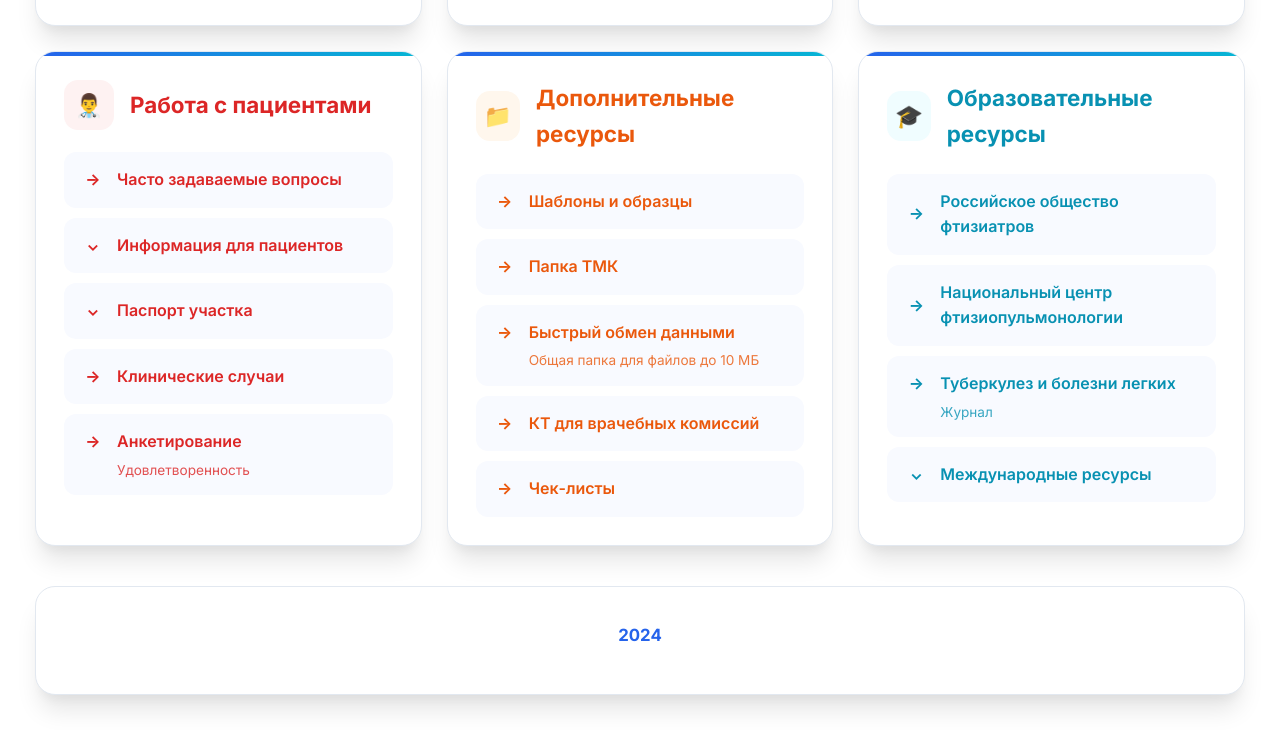
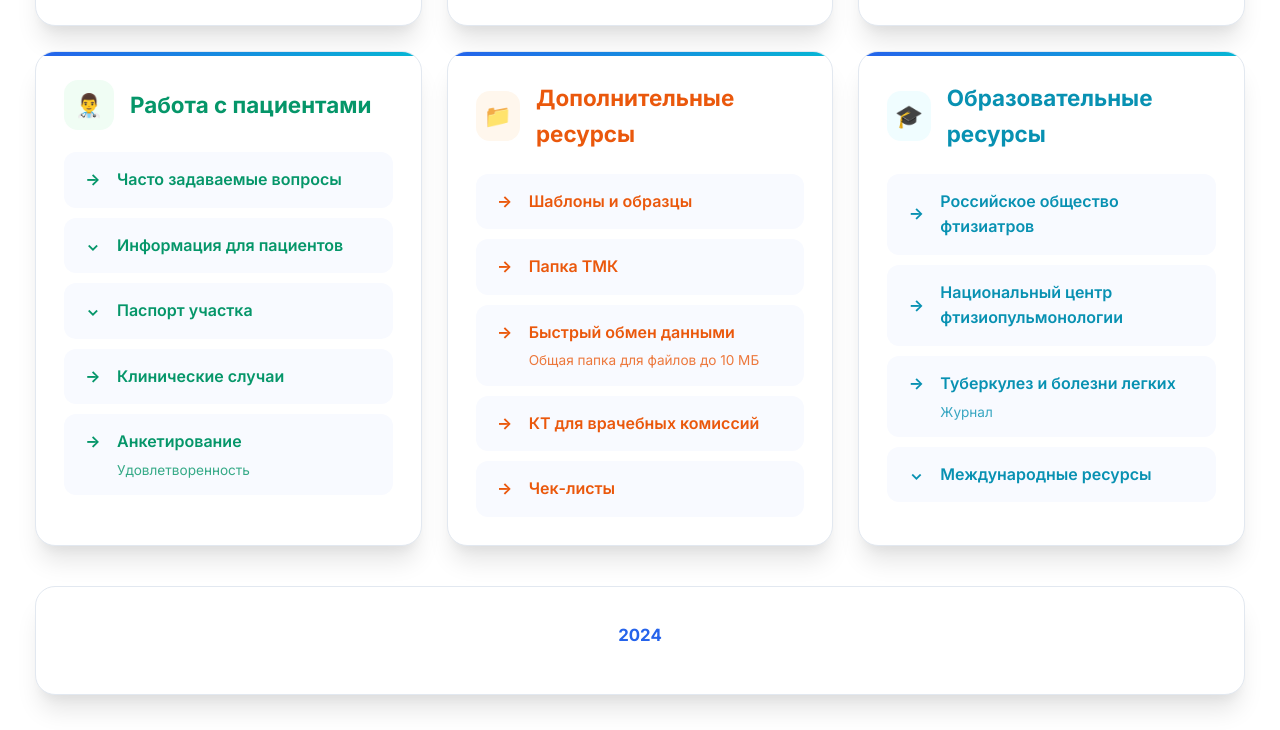
Before and after one commit to ptdklin/links, a plain HTML site: page index.html in a window 1280 px wide. Shown: the part 934-1664 px from the top of the page. Drawn offline with Linux system fonts and the light colour scheme.

Commit message:
Update index.html

```diff
--- a/index.html
+++ b/index.html
@@ -176,8 +176,8 @@
         }
 
         .card-5 {
-    --block-color: #dc2626;
-    --block-color-light: #fef2f2;
+    --block-color: #059669;
+    --block-color-light: #f0fdf4;
 }
 
         .card-6 {
```
